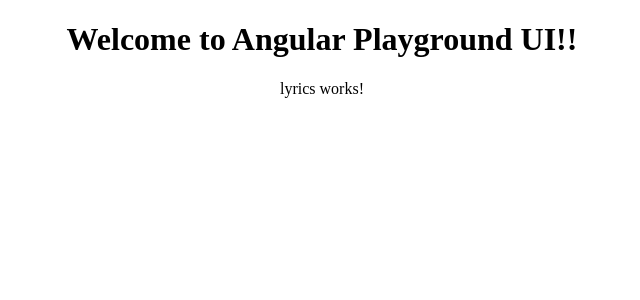
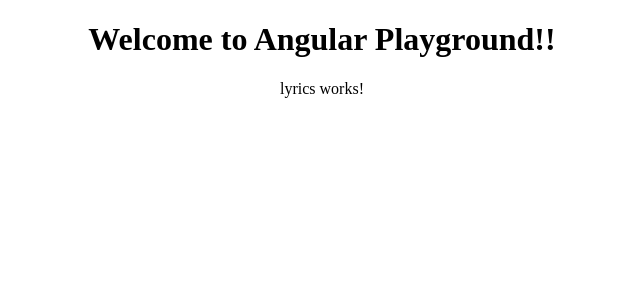
Before and after one commit to joacod/angular-playground-ui, an Angular app: page / in a window 1280 px wide. Shown: the top 300 px of the page, without its empty margins (318-958 px from the left). Built offline with nearby package versions, Linux system fonts and the light colour scheme.

Commit message:
Update README.md

```diff
--- a/src/app/app.component.ts
+++ b/src/app/app.component.ts
@@ -6,5 +6,5 @@ import { Component } from '@angular/core';
   styleUrls: ['./app.component.scss']
 })
 export class AppComponent {
-  title = 'Angular Playground UI';
+  title = 'Angular Playground';
 }
--- a/src/index.html
+++ b/src/index.html
@@ -2,7 +2,7 @@
 <html lang="en">
 <head>
   <meta charset="utf-8">
-  <title>Angular Playground UI</title>
+  <title>Angular Playground</title>
   <base href="/">
   <meta name="viewport" content="width=device-width, initial-scale=1">
   <link rel="icon" type="image/x-icon" href="favicon.ico">
```
Also changed, not shown: 2 other files (tests, documents, lock files or other folders).
